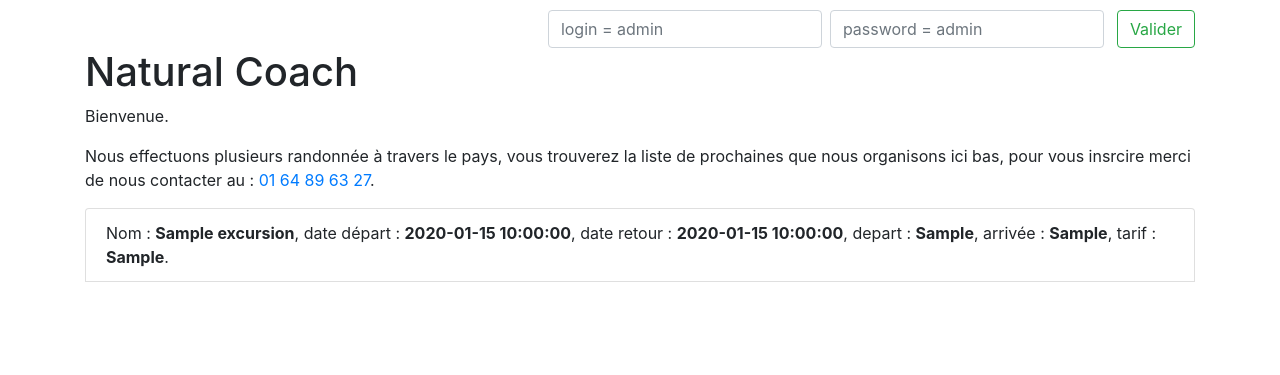
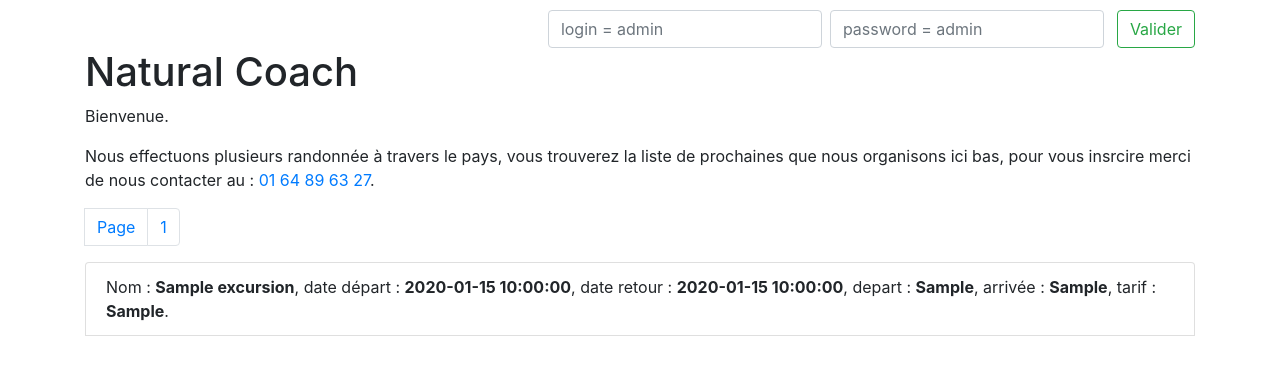
Before and after one commit to AlxandrV/natural_coach, a PHP site: page /index.php in a window 1280 px wide. Shown: the top 375 px of the page. Run offline with PHP 8.4, Linux system fonts and the light colour scheme; tables that the repository leaves empty or names only in its code hold one stand-in row (values such as "Sample post").

Commit message:
Pagination - excursion list

```diff
--- a/index.php
+++ b/index.php
@@ -22,6 +22,22 @@ session_start();
             die('Erreur : ' . $e -> getmessage());
         }
 
+        // Si $_GET['page'] n'existe pas vaut 1
+        if(!isset($_GET['page']) || empty($_GET['page'])){
+            $currentPage = 1;
+        }
+        else{
+            $currentPage = $_GET['page'];
+        }
+
+        // Compte nombre d'élément pour pagination
+        $count = $bdd -> query('SELECT COUNT(id) FROM excursion');
+        $total = $count -> fetch();
+
+        // Défini le début du compte des éléments dans excursion selon la page
+        $limit = 5;
+        $debut = $currentPage * $limit - $limit;
+
         // Login pour admin
         if(!isset($_SESSION['id_admin'])){
         ?>
@@ -36,8 +52,22 @@ session_start();
             <p>Bienvenue.</p>
             <p>Nous effectuons plusieurs randonnée à travers le pays, vous trouverez la liste de prochaines que nous organisons ici bas, pour vous insrcire merci de nous contacter au : <a href="tel:+164896327">01 64 89 63 27</a>.</p>
         <?php
+            // Boucle liste des pages
+            echo '<ul class="pagination">';
+            echo '<li class="page-item page-link">Page</li>';
+            for($i = 1; $i <= ceil($total[0] / $limit); $i++){
+                ?>
+                <li class="page-item"><a href="index.php?page=<?php echo $i ?>" class="page-link"><?php echo $i ?></a></li>
+                <?php
+            }
+            echo '</ul>';
+
+            // Liste des excursions
             echo '<ul class="list-group">';
-            $excursion = $bdd -> query('SELECT * FROM  excursion');
+            $excursion = $bdd -> prepare('SELECT * FROM  excursion ORDER BY id  DESC LIMIT :debut, :limit');
+            $excursion -> bindValue('debut', $debut, PDO::PARAM_INT);
+            $excursion -> bindValue('limit', $limit, PDO::PARAM_INT);
+            $excursion -> execute();
             while($donnees = $excursion -> fetch()){
                 echo '<li class="list-group-item">Nom : <span>' . htmlspecialchars($donnees['nom']) . '</span>, date départ : <span>' . htmlspecialchars($donnees['date_depart']) . '</span>, date retour : <span>' . htmlspecialchars($donnees['date_retour']) . '</span>, depart : <span>' . htmlspecialchars($donnees['point_depart']) . '</span>, arrivée : <span>' . htmlspecialchars($donnees['point_arrivee']) .'</span>, tarif : <span>' . htmlspecialchars($donnees['tarif']) . '</span>.</li>';
             }
@@ -47,15 +77,30 @@ session_start();
         else{
             ?>
             <main class="container">
+            <div class="d-flex justify-content-between" id="log-out">
+            <?php
+                // Boucle liste des pages
+                echo '<ul class="pagination">';
+                echo '<li class="page-item page-link">Page</li>';
+                for($i = 1; $i <= ceil($total[0] / $limit); $i++){
+                    ?>
+                    <li class="page-item"><a href="index.php?page=<?php echo $i ?>" class="page-link"><?php echo $i ?></a></li>
+                    <?php
+                }
+                echo '</ul>';
+                ?>
+                </p>
 
-            <!-- Form log out admin -->
-            <div class="d-flex justify-content-end" id="log-out">
+                <!-- Form log out admin -->
                 <form action="identification.php" method="POST">
                     <button type="submit" name="log_out" value="log_out" class="btn btn-outline-success">Se déconnecter</button>
                 </form>
             </div>
             <?php
-            $excursion = $bdd -> query('SELECT * FROM  excursion');
+            $excursion = $bdd -> prepare('SELECT * FROM  excursion ORDER BY id  DESC LIMIT :debut, :limit');
+            $excursion -> bindValue('debut', $debut, PDO::PARAM_INT);
+            $excursion -> bindValue('limit', $limit, PDO::PARAM_INT);
+            $excursion -> execute();
             ?>
 
             <!-- Liste excursion et form pour suppression -->
@@ -132,6 +177,7 @@ session_start();
         <?php
         }
         $excursion -> closeCursor();
+        $count -> closeCursor();
         ?>
         <!-- Modal -->
         <div class="modal fade" id="exampleModalCenter" tabindex="-1" role="dialog" aria-labelledby="exampleModalCenterTitle" aria-hidden="true">
--- a/membre.php
+++ b/membre.php
@@ -128,10 +128,9 @@ if(!isset($_SESSION['id_admin'])){
 
                 // Vérifie si déjà inscrit à un groupe
                 if(isset($_SESSION['id_group'])){
-                    $verification_inscription = $bdd -> prepare('SELECT g_grp.id_groupe AS id_groupe FROM guide AS g INNER JOIN guide_groupe AS g_grp WHERE g.id = ' . $donnees['id'] . ' AND g_grp.id_groupe = ?');
+                    $verification_inscription = $bdd -> prepare('SELECT g_grp.id_groupe AS id_groupe FROM guide AS g INNER JOIN guide_groupe AS g_grp ON g.id = g_grp.id_guide WHERE g.id = ' . $donnees['id'] . ' AND g_grp.id_groupe = ?');
                     $verification_inscription -> execute(array($id_groupe));
                     $validate = $verification_inscription -> fetch();
-
                 }
                 // Si non inscrit au groupe
                 if(isset($_POST['add_guide']) && $validate['id_groupe'] !== $id_groupe){
```
